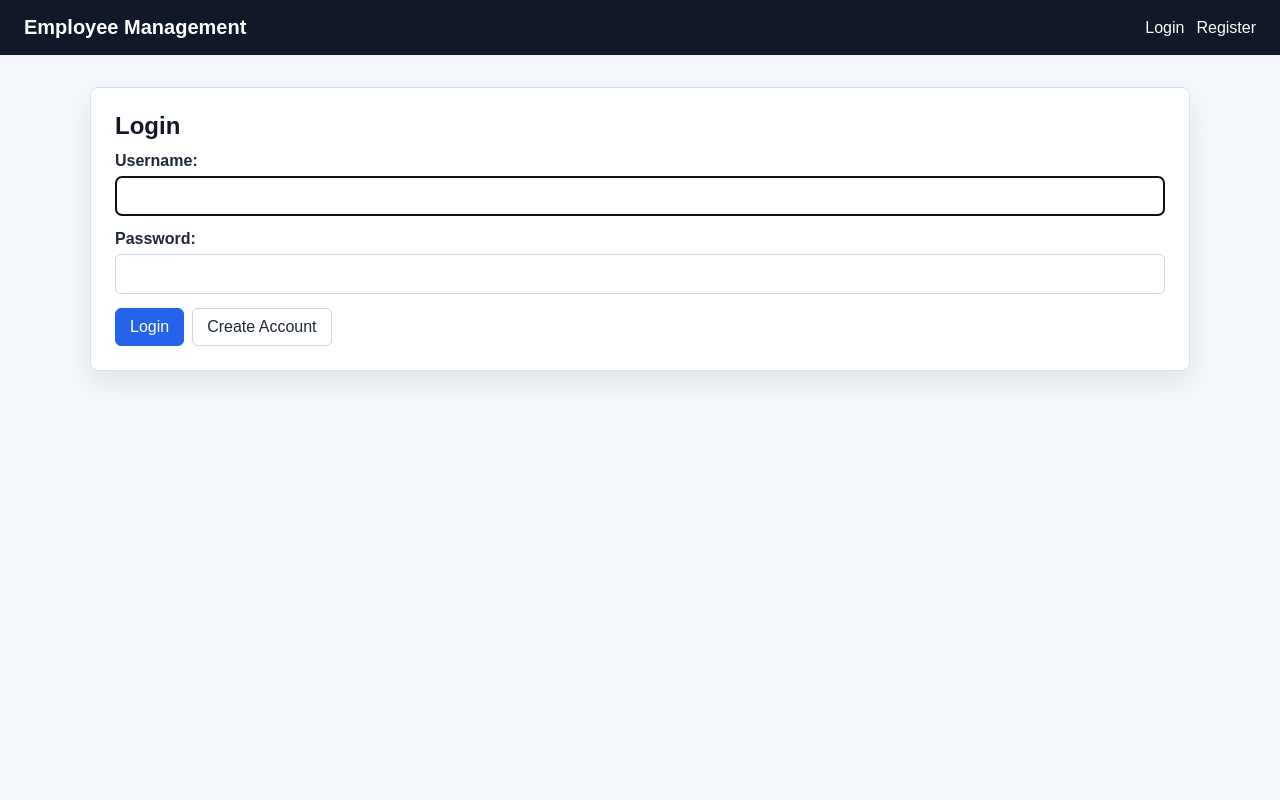
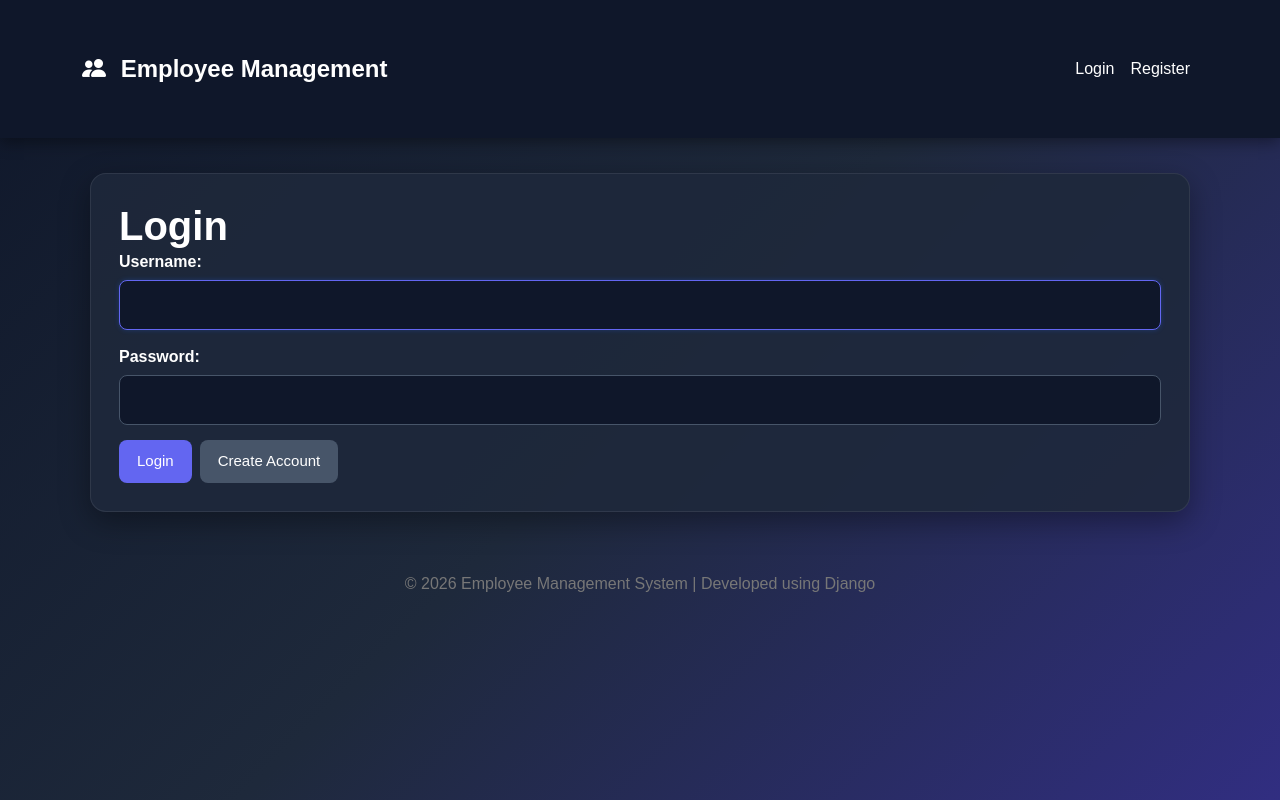
Before and after one commit to Manish-Gamare-Zapuza/Django-demo, a Django app: a page that uses employees/templates/base.html in a window 1280 px wide. Run offline with Django 4.2, Linux system fonts and the light colour scheme.

Commit message:
Added <style>

```diff
--- a/employees/templates/base.html
+++ b/employees/templates/base.html
@@ -1,9 +1,384 @@
-<!doctype html>
+{% load static %}
+<!DOCTYPE html>
 <html lang="en">
 <head>
-    <meta charset="utf-8">
-    <meta name="viewport" content="width=device-width, initial-scale=1">
-    <title>{% block title %}Employee Management{% endblock %}</title>
+    <meta charset="UTF-8">
+    <meta name="viewport" content="width=device-width, initial-scale=1.0">
+
+    <title>{% block title %}Employee Management System{% endblock %}</title>
+
+    <!-- Bootstrap CSS -->
+    <link href="https://cdn.jsdelivr.net/npm/bootstrap@5.3.3/dist/css/bootstrap.min.css" rel="stylesheet">
+
+    <!-- Bootstrap Icons -->
+    <link rel="stylesheet" href="https://cdn.jsdelivr.net/npm/bootstrap-icons@1.11.3/font/bootstrap-icons.min.css">
+
+    <style>
+        *{
+            margin:0;
+            padding:0;
+            box-sizing:border-box;
+        }
+
+        body{
+            background:linear-gradient(135deg,#eef2ff,#f8fafc);
+            font-family:Arial,Helvetica,sans-serif;
+            color:#333;
+        }
+
+        /* Navbar */
+
+        .navbar{
+            background:#0f172a !important;
+            box-shadow:0 3px 12px rgba(0,0,0,.15);
+        }
+
+        .navbar-brand{
+            font-size:24px;
+            font-weight:bold;
+            color:white !important;
+        }
+
+        .navbar-brand i{
+            margin-right:8px;
+        }
+
+        .nav-link{
+            color:white !important;
+            font-weight:500;
+            transition:.3s;
+        }
+
+        .nav-link:hover{
+            color:#38bdf8 !important;
+        }
+
+        /* Main Container */
+
+        .container-box{
+            width:min(1100px,95%);
+            margin:35px auto;
+        }
+
+        /* Card */
+
+        .panel{
+            background:white;
+            border-radius:15px;
+            padding:30px;
+            box-shadow:0 10px 30px rgba(0,0,0,.08);
+        }
+
+        /* Page Header */
+
+        .page-header{
+            display:flex;
+            justify-content:space-between;
+            align-items:center;
+            margin-bottom:25px;
+            flex-wrap:wrap;
+            gap:15px;
+        }
+
+        h1,h2{
+            font-weight:700;
+        }
+
+        /* Buttons */
+
+        .button,
+        button{
+            padding:10px 18px;
+            border:none;
+            border-radius:8px;
+            text-decoration:none;
+            cursor:pointer;
+            transition:.3s;
+            font-size:15px;
+            font-weight:500;
+        }
+
+        .button{
+            background:#2563eb;
+            color:white;
+        }
+
+        .button:hover{
+            background:#1d4ed8;
+            transform:translateY(-2px);
+        }
+
+        .secondary{
+            background:#64748b;
+            color:white;
+        }
+
+        .secondary:hover{
+            background:#475569;
+        }
+
+        .danger{
+            background:#dc2626;
+            color:white;
+        }
+
+        .danger:hover{
+            background:#b91c1c;
+        }
+
+        /* Table */
+
+        table{
+            width:100%;
+            border-collapse:collapse;
+            background:white;
+            overflow:hidden;
+            border-radius:12px;
+            box-shadow:0 5px 15px rgba(0,0,0,.08);
+        }
+
+        th{
+            background:#2563eb;
+            color:white;
+            padding:14px;
+        }
+
+        td{
+            padding:14px;
+            border-bottom:1px solid #eee;
+        }
+
+        tr:hover{
+            background:#f9fafb;
+        }
+
+        /* Forms */
+
+        form{
+            display:grid;
+            gap:16px;
+        }
+
+        label{
+            font-weight:bold;
+            margin-bottom:5px;
+        }
+
+        input,
+        textarea,
+        select{
+            width:100%;
+            padding:12px;
+            border:1px solid #ccc;
+            border-radius:8px;
+        }
+
+        input:focus,
+        textarea:focus,
+        select:focus{
+            outline:none;
+            border-color:#2563eb;
+            box-shadow:0 0 5px rgba(37,99,235,.3);
+        }
+
+        /* Detail Grid */
+
+        .detail-grid{
+            display:grid;
+            grid-template-columns:repeat(auto-fit,minmax(250px,1fr));
+            gap:20px;
+            margin-top:20px;
+        }
+
+        .detail-item{
+            background:#f8fafc;
+            padding:18px;
+            border-radius:12px;
+            box-shadow:0 4px 10px rgba(0,0,0,.06);
+            transition:.3s;
+        }
+
+        .detail-item:hover{
+            transform:translateY(-4px);
+        }
+
+        .detail-item strong{
+            display:block;
+            color:#2563eb;
+            margin-bottom:8px;
+        }
+
+        /* Messages */
+
+        .messages{
+            margin-bottom:20px;
+        }
+
+        .message{
+            padding:14px;
+            background:#dcfce7;
+            color:#166534;
+            border-left:5px solid green;
+            border-radius:8px;
+            margin-bottom:10px;
+        }
+
+        /* Footer */
+
+        footer{
+            text-align:center;
+            padding:20px;
+            color:#777;
+            margin-top:40px;
+        }
+
+        @media(max-width:768px){
+
+            .page-header{
+                flex-direction:column;
+                align-items:flex-start;
+            }
+
+            .navbar-brand{
+                font-size:20px;
+            }
+        }
+
+    </style>
+
+    {% block extra_css %}{% endblock %}
+
+</head>
+
+<body>
+
+<nav class="navbar navbar-expand-lg navbar-dark">
+
+<div class="container">
+
+<a class="navbar-brand" href="{% url 'home' %}">
+<i class="bi bi-people-fill"></i>
+Employee Management
+</a>
+
+<button class="navbar-toggler"
+type="button"
+data-bs-toggle="collapse"
+data-bs-target="#navbarNav">
+
+<span class="navbar-toggler-icon"></span>
+
+</button>
+
+<div class="collapse navbar-collapse" id="navbarNav">
+
+<ul class="navbar-nav ms-auto">
+
+{% if user.is_authenticated %}
+
+<li class="nav-item">
+<a class="nav-link" href="{% url 'employee_list' %}">
+<i class="bi bi-list"></i>
+Employees
+</a>
+</li>
+
+<li class="nav-item">
+<a class="nav-link" href="{% url 'employee_create' %}">
+<i class="bi bi-person-plus"></i>
+Add Employee
+</a>
+</li>
+
+<li class="nav-item">
+<span class="nav-link">
+<i class="bi bi-person-circle"></i>
+{{ user.username }}
+</span>
+</li>
+
+<li class="nav-item">
+
+<form method="post"
+action="{% url 'logout' %}">
+
+{% csrf_token %}
+
+<button
+type="submit"
+class="btn btn-danger btn-sm ms-2">
+
+<i class="bi bi-box-arrow-right"></i>
+
+Logout
+
+</button>
+
+</form>
+
+</li>
+
+{% else %}
+
+<li class="nav-item">
+<a class="nav-link" href="{% url 'login' %}">
+Login
+</a>
+</li>
+
+<li class="nav-item">
+<a class="nav-link" href="{% url 'register' %}">
+Register
+</a>
+</li>
+
+{% endif %}
+
+</ul>
+
+</div>
+
+</div>
+
+</nav>
+
+<div class="container-box">
+
+{% if messages %}
+
+<div class="messages">
+
+{% for message in messages %}
+
+<div class="message">
+
+{{ message }}
+
+</div>
+
+{% endfor %}
+
+</div>
+
+{% endif %}
+
+{% block content %}
+
+{% endblock %}
+
+</div>
+
+<footer>
+
+© 2026 Employee Management System | Developed using Django
+
+</footer>
+
+<script src="https://cdn.jsdelivr.net/npm/bootstrap@5.3.3/dist/js/bootstrap.bundle.min.js"></script>
+
+{% block extra_js %}{% endblock %}
+
+</body>
 <style>
     * {
     box-sizing: border-box;
@@ -11,18 +386,20 @@
 
 body {
     margin: 0;
-            color: #1f2937;
-            background: #f4f7fb;
     font-family: Arial, Helvetica, sans-serif;
+    color: #f8fafc;
+    background: linear-gradient(135deg, #0f172a, #1e293b, #312e81);
+    min-height: 100vh;
 }
 
 a {
-            color: #2563eb;
+    color: #60a5fa;
     text-decoration: none;
 }
 
 a:hover {
-            text-decoration: underline;
+    color: #93c5fd;
+    text-decoration: none;
 }
 
 .navbar {
@@ -31,30 +408,35 @@
     justify-content: space-between;
     gap: 16px;
     padding: 16px 24px;
-            color: #ffffff;
     background: #111827;
+    box-shadow: 0 4px 15px rgba(0,0,0,.4);
 }
 
 .brand {
-            color: #ffffff;
-            font-size: 20px;
-            font-weight: 700;
+    color: white;
+    font-size: 22px;
+    font-weight: bold;
 }
 
 .nav-links {
     display: flex;
+    gap: 18px;
     align-items: center;
-            gap: 12px;
     flex-wrap: wrap;
 }
 
 .nav-links a,
 .logout-button {
-            color: #ffffff;
+    color: white;
+    background: none;
+    border: none;
     font: inherit;
-            background: none;
-            border: 0;
     cursor: pointer;
+}
+
+.nav-links a:hover,
+.logout-button:hover {
+    color: #60a5fa;
 }
 
 .logout-form {
@@ -62,80 +444,93 @@
 }
 
 .container {
-            width: min(1100px, calc(100% - 32px));
-            margin: 32px auto;
+    width: min(1200px, calc(100% - 40px));
+    margin: 30px auto;
 }
 
 .panel {
-            padding: 24px;
-            background: #ffffff;
-            border: 1px solid #d8e0eb;
-            border-radius: 8px;
-            box-shadow: 0 12px 28px rgba(15, 23, 42, 0.08);
+    background: rgba(30, 41, 59, 0.9);
+    border-radius: 16px;
+    padding: 28px;
+    box-shadow: 0 10px 30px rgba(0,0,0,.35);
+    border: 1px solid rgba(255,255,255,.08);
 }
 
 .page-header {
     display: flex;
+    justify-content: space-between;
     align-items: center;
-            justify-content: space-between;
-            gap: 16px;
-            margin-bottom: 20px;
+    margin-bottom: 25px;
+    gap: 15px;
 }
 
 h1,
 h2 {
-            margin: 0 0 12px;
-            color: #111827;
+    color: white;
+    margin: 0;
 }
 
 p {
-            line-height: 1.6;
+    color: #cbd5e1;
 }
 
 .button,
 button {
-            display: inline-flex;
-            align-items: center;
-            justify-content: center;
-            min-height: 38px;
-            padding: 8px 14px;
-            color: #ffffff;
-            background: #2563eb;
-            border: 1px solid #2563eb;
-            border-radius: 6px;
-            font: inherit;
+    background: #6366f1;
+    color: white;
+    border: none;
+    border-radius: 8px;
+    padding: 10px 18px;
     cursor: pointer;
+    transition: .3s;
+}
+
+.button:hover,
+button:hover {
+    background: #4f46e5;
 }
 
 .button.secondary {
-            color: #1f2937;
-            background: #ffffff;
-            border-color: #cbd5e1;
+    background: #475569;
+}
+
+.button.secondary:hover {
+    background: #334155;
 }
 
 .button.danger,
 button.danger {
+    background: #ef4444;
+}
+
+.button.danger:hover,
+button.danger:hover {
     background: #dc2626;
-            border-color: #dc2626;
 }
 
 table {
     width: 100%;
     border-collapse: collapse;
-            background: #ffffff;
-        }
-
-        th,
-        td {
-            padding: 12px;
-            text-align: left;
-            border-bottom: 1px solid #e5e7eb;
+    overflow: hidden;
+    border-radius: 10px;
+    background: #1e293b;
 }
 
 th {
-            color: #374151;
-            background: #eef2f7;
-            font-weight: 700;
+    background: #312e81;
+    color: white;
+    padding: 14px;
+    text-align: left;
+}
+
+td {
+    padding: 14px;
+    border-bottom: 1px solid #334155;
+    color: #e2e8f0;
+}
+
+tr:hover {
+    background: #273449;
 }
 
 .actions {
@@ -146,69 +541,76 @@
 
 .messages {
     display: grid;
-            gap: 8px;
-            margin-bottom: 18px;
+    gap: 10px;
+    margin-bottom: 20px;
 }
 
 .message {
-            padding: 12px 14px;
-            background: #ecfdf5;
-            border: 1px solid #a7f3d0;
-            border-radius: 6px;
+    background: #064e3b;
+    color: #d1fae5;
+    padding: 12px;
+    border-radius: 8px;
 }
 
 form {
     display: grid;
-            gap: 14px;
+    gap: 15px;
 }
 
 .form-row label {
     display: block;
     margin-bottom: 6px;
-            font-weight: 700;
+    color: white;
+    font-weight: bold;
 }
 
 input,
-        select,
-        textarea {
+textarea,
+select {
     width: 100%;
-            padding: 10px 12px;
-            border: 1px solid #cbd5e1;
-            border-radius: 6px;
-            font: inherit;
+    padding: 12px;
+    border-radius: 8px;
+    border: 1px solid #475569;
+    background: #0f172a;
+    color: white;
 }
 
-        .errorlist {
-            margin: 6px 0 0;
-            padding-left: 18px;
-            color: #b91c1c;
+input:focus,
+textarea:focus,
+select:focus {
+    outline: none;
+    border-color: #6366f1;
 }
 
 .detail-grid {
     display: grid;
-            grid-template-columns: repeat(2, minmax(0, 1fr));
-            gap: 16px;
+    grid-template-columns: repeat(auto-fit, minmax(250px,1fr));
+    gap: 18px;
 }
 
 .detail-item {
-            padding: 14px;
-            background: #f8fafc;
-            border: 1px solid #e2e8f0;
-            border-radius: 6px;
+    background: #1e293b;
+    padding: 18px;
+    border-radius: 10px;
+    border: 1px solid #334155;
 }
 
 .detail-item strong {
     display: block;
-            margin-bottom: 6px;
-            color: #475569;
-            font-size: 14px;
+    margin-bottom: 8px;
+    color: #818cf8;
 }
 
-        @media (max-width: 700px) {
+.errorlist {
+    color: #f87171;
+}
+
+@media (max-width:700px) {
+
     .navbar,
     .page-header {
+        flex-direction: column;
         align-items: flex-start;
-                flex-direction: column;
     }
 
     .detail-grid {
@@ -216,36 +618,4 @@
     }
 }
     </style>
-</head>
-<body>
-    <nav class="navbar">
-        <a class="brand" href="{% url 'home' %}">Employee Management</a>
-        <div class="nav-links">
-            {% if user.is_authenticated %}
-                <a href="{% url 'employee_list' %}">Employees</a>
-                <a href="{% url 'employee_create' %}">Add Employee</a>
-                <span>{{ user.username }}</span>
-                <form class="logout-form" method="post" action="{% url 'logout' %}">
-                    {% csrf_token %}
-                    <button class="logout-button" type="submit">Logout</button>
-                </form>
-            {% else %}
-                <a href="{% url 'login' %}">Login</a>
-                <a href="{% url 'register' %}">Register</a>
-            {% endif %}
-        </div>
-    </nav>
-
-    <main class="container">
-        {% if messages %}
-            <div class="messages">
-                {% for message in messages %}
-                    <div class="message">{{ message }}</div>
-                {% endfor %}
-            </div>
-        {% endif %}
-
-        {% block content %}{% endblock %}
-    </main>
-</body>
 </html>
```
Lines whose indentation alone changed are shown as unchanged.
